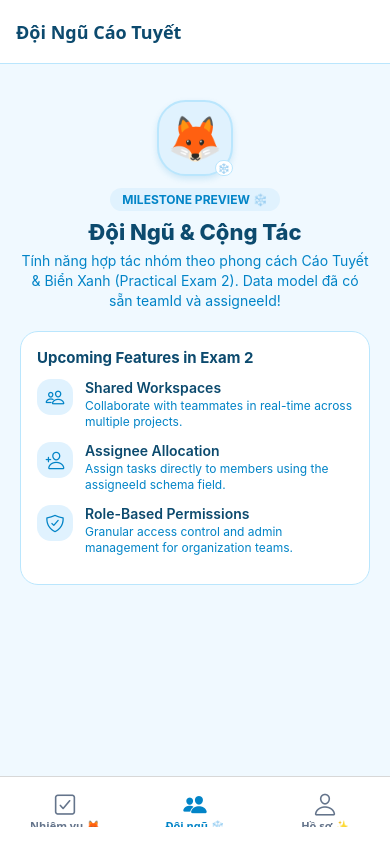
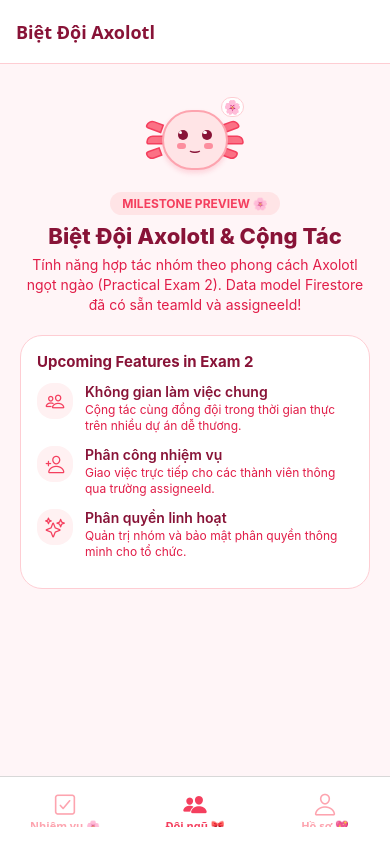
Before and after one commit to min098-ui/MMA301_AS, a React Native app: screen /Teams in a window 390 px wide. Built offline with nearby package versions, Linux system fonts and the light colour scheme; no server answers; the database is empty.

Commit message:
style: switch theme to cute pastel pink Axolotl with custom kawaii Axolotl logo

```diff
--- /dev/null
+++ b/src/components/AxolotlLogo.tsx
@@ -0,0 +1,191 @@
+import React from 'react';
+import { View, Text, StyleSheet } from 'react-native';
+import { Colors } from '../constants/theme';
+
+interface AxolotlLogoProps {
+  size?: number;
+}
+
+export const AxolotlLogo: React.FC<AxolotlLogoProps> = ({ size = 52 }) => {
+  const scale = size / 52;
+
+  return (
+    <View style={[styles.container, { width: size * 1.15, height: size }]}>
+      {/* Left External Gills (Mang ngoài bên trái) */}
+      <View style={[styles.gillsLeft, { transform: [{ scale }] }]}>
+        <View style={[styles.gill, styles.gillTopLeft]} />
+        <View style={[styles.gill, styles.gillMidLeft]} />
+        <View style={[styles.gill, styles.gillBotLeft]} />
+      </View>
+
+      {/* Main Cute Pink Head (Đầu Axolotl) */}
+      <View
+        style={[
+          styles.head,
+          {
+            width: size * 0.82,
+            height: size * 0.76,
+            borderRadius: (size * 0.82) / 2,
+          },
+        ]}
+      >
+        {/* Cute Kawaii Eyes (Mắt to tròn long lanh) */}
+        <View style={styles.eyeRow}>
+          <View style={[styles.eye, { width: 6.5 * scale, height: 6.5 * scale }]}>
+            <View style={[styles.pupilShine, { width: 2.2 * scale, height: 2.2 * scale }]} />
+          </View>
+          <View style={[styles.eye, { width: 6.5 * scale, height: 6.5 * scale }]}>
+            <View style={[styles.pupilShine, { width: 2.2 * scale, height: 2.2 * scale }]} />
+          </View>
+        </View>
+
+        {/* Blush Cheeks & Smile (Má hồng & miệng cười đáng yêu) */}
+        <View style={styles.mouthRow}>
+          <View style={[styles.blush, { width: 6 * scale, height: 3.5 * scale }]} />
+          <Text style={[styles.mouth, { fontSize: 8.5 * scale }]}>‿</Text>
+          <View style={[styles.blush, { width: 6 * scale, height: 3.5 * scale }]} />
+        </View>
+      </View>
+
+      {/* Right External Gills (Mang ngoài bên phải) */}
+      <View style={[styles.gillsRight, { transform: [{ scale }] }]}>
+        <View style={[styles.gill, styles.gillTopRight]} />
+        <View style={[styles.gill, styles.gillMidRight]} />
+        <View style={[styles.gill, styles.gillBotRight]} />
+      </View>
+
+      {/* Cute Sparkle Bubble */}
+      <View style={[styles.sparkleBadge, { right: -2 * scale, top: -2 * scale }]}>
+        <Text style={[styles.sparkleText, { fontSize: 9 * scale }]}>🌸</Text>
+      </View>
+    </View>
+  );
+};
+
+const styles = StyleSheet.create({
+  container: {
+    alignItems: 'center',
+    justifyContent: 'center',
+    position: 'relative',
+    flexDirection: 'row',
+  },
+  head: {
+    backgroundColor: '#FFE4E6',
+    borderWidth: 2,
+    borderColor: '#FDA4AF',
+    alignItems: 'center',
+    justifyContent: 'center',
+    shadowColor: Colors.primary,
+    shadowOffset: { width: 0, height: 3 },
+    shadowOpacity: 0.18,
+    shadowRadius: 5,
+    elevation: 3,
+    zIndex: 2,
+  },
+  eyeRow: {
+    flexDirection: 'row',
+    justifyContent: 'space-between',
+    width: '56%',
+    marginBottom: 2,
+  },
+  eye: {
+    backgroundColor: '#881337',
+    borderRadius: 9999,
+    position: 'relative',
+  },
+  pupilShine: {
+    backgroundColor: '#FFFFFF',
+    borderRadius: 9999,
+    position: 'absolute',
+    top: 1,
+    left: 1,
+  },
+  mouthRow: {
+    flexDirection: 'row',
+    alignItems: 'center',
+    justifyContent: 'center',
+    width: '74%',
+  },
+  mouth: {
+    color: '#881337',
+    fontWeight: '800',
+    lineHeight: 10,
+    marginTop: -2,
+    marginHorizontal: 3,
+  },
+  blush: {
+    backgroundColor: '#FB7185',
+    borderRadius: 9999,
+    opacity: 0.75,
+  },
+  gillsLeft: {
+    position: 'absolute',
+    left: 1,
+    zIndex: 1,
+    gap: 3,
+  },
+  gillsRight: {
+    position: 'absolute',
+    right: 1,
+    zIndex: 1,
+    gap: 3,
+  },
+  gill: {
+    backgroundColor: '#FB7185',
+    borderWidth: 1,
+    borderColor: '#F43F5E',
+  },
+  gillTopLeft: {
+    width: 11,
+    height: 6,
+    borderTopLeftRadius: 10,
+    borderBottomLeftRadius: 4,
+    transform: [{ rotate: '20deg' }],
+  },
+  gillMidLeft: {
+    width: 14,
+    height: 6,
+    borderTopLeftRadius: 12,
+    borderBottomLeftRadius: 5,
+  },
+  gillBotLeft: {
+    width: 10,
+    height: 6,
+    borderTopLeftRadius: 5,
+    borderBottomLeftRadius: 10,
+    transform: [{ rotate: '-20deg' }],
+  },
+  gillTopRight: {
+    width: 11,
+    height: 6,
+    borderTopRightRadius: 10,
+    borderBottomRightRadius: 4,
+    transform: [{ rotate: '-20deg' }],
+  },
+  gillMidRight: {
+    width: 14,
+    height: 6,
+    borderTopRightRadius: 12,
+    borderBottomRightRadius: 5,
+  },
+  gillBotRight: {
+    width: 10,
+    height: 6,
+    borderTopRightRadius: 5,
+    borderBottomRightRadius: 10,
+    transform: [{ rotate: '20deg' }],
+  },
+  sparkleBadge: {
+    position: 'absolute',
+    backgroundColor: '#FFFFFF',
+    borderRadius: 9999,
+    paddingHorizontal: 2,
+    paddingVertical: 1,
+    borderWidth: 1,
+    borderColor: '#FECDD3',
+    zIndex: 4,
+  },
+  sparkleText: {
+    textAlign: 'center',
+  },
+});
--- a/src/components/TaskCard.tsx
+++ b/src/components/TaskCard.tsx
@@ -75,14 +75,14 @@ export const TaskCard: React.FC<TaskCardProps> = ({ task, onEdit, onDelete, onTo
           activeOpacity={0.7}
         >
           <Text style={{ fontSize: 13, marginRight: 2 }}>
-            {task.status === 'Completed' ? '❄️' : task.status === 'In Progress' ? '🌊' : '🦊'}
+            {task.status === 'Completed' ? '🌸' : task.status === 'In Progress' ? '✨' : '🎀'}
           </Text>
           <Text style={[styles.badgeText, { color: statusStyle.text }]}>{task.status}</Text>
         </TouchableOpacity>
 
         <View style={[styles.badge, { backgroundColor: priorityStyle.bg }]}>
           <Text style={[styles.badgeText, { color: priorityStyle.text }]}>
-            {task.priority === 'High' ? '🔥 Cao' : task.priority === 'Medium' ? '✨ Vừa' : '🌿 Thấp'}
+            {task.priority === 'High' ? '🍓 Cao' : task.priority === 'Medium' ? '🍬 Vừa' : '🍀 Thấp'}
           </Text>
         </View>
 
--- a/src/constants/theme.ts
+++ b/src/constants/theme.ts
@@ -1,33 +1,33 @@
 export const Colors = {
-  // Arctic Ocean & Snowy Fox Palette
-  primary: '#0284C7', // Ocean Sky Blue
-  primaryLight: '#E0F2FE', // Frosted Ice Blue
-  primaryDark: '#0369A1', // Deep Arctic Ocean
-  accent: '#38BDF8', // Glacial Cyan
-  accentSoft: '#BAE6FD', // Pastel Snow Ice
-  background: '#F0F9FF', // Soft Snowy Light Blue
+  // Cute Pink Axolotl Palette
+  primary: '#F43F5E', // Strawberry Axolotl Pink
+  primaryLight: '#FFF1F2', // Soft Milk Rose
+  primaryDark: '#BE123C', // Deep Berry Rose
+  accent: '#FB7185', // Coral Blossom Pink
+  accentSoft: '#FFE4E6', // Pastel Marshmallow Pink
+  background: '#FFF5F7', // Softest Baby Pink
   surface: '#FFFFFF',
-  surfaceVariant: '#E0F2FE', // Ice Frost Chip
-  border: '#BAE6FD', // Soft Ice Border
-  textPrimary: '#0C4A6E', // Deep Arctic Navy
-  textSecondary: '#0284C7', // Soft Ocean Blue
-  textMuted: '#64748B', // Arctic Mist
+  surfaceVariant: '#FFE4E6', // Frosted Strawberry Milk
+  border: '#FECDD3', // Delicate Pink Border
+  textPrimary: '#881337', // Deep Raspberry
+  textSecondary: '#E11D48', // Sweet Rose
+  textMuted: '#FDA4AF', // Soft Blush
 
-  // Status colors - Cute Pastel
-  statusTodo: '#0284C7', // Arctic Blue
-  statusTodoBg: '#E0F2FE',
-  statusInProgress: '#D97706', // Warm Amber
+  // Status colors - Cute Pastel Sweets
+  statusTodo: '#EC4899', // Cotton Candy Pink
+  statusTodoBg: '#FDF2F8',
+  statusInProgress: '#F59E0B', // Honey Peach
   statusInProgressBg: '#FEF3C7',
-  statusCompleted: '#059669', // Emerald Mint
-  statusCompletedBg: '#D1FAE5',
+  statusCompleted: '#10B981', // Mint Macaron
+  statusCompletedBg: '#ECFDF5',
 
   // Priority colors - Soft Cute Badges
-  priorityHigh: '#E11D48', // Berry Rose
+  priorityHigh: '#E11D48', // Strawberry Red
   priorityHighBg: '#FFE4E6',
-  priorityMed: '#7C3AED', // Soft Violet
-  priorityMedBg: '#EDE9FE',
-  priorityLow: '#0D9488', // Arctic Teal
-  priorityLowBg: '#CCFBF1',
+  priorityMed: '#A855F7', // Lavender Sweet
+  priorityMedBg: '#F3E8FF',
+  priorityLow: '#06B6D4', // Pastel Aqua
+  priorityLowBg: '#ECFEFF',
 
   danger: '#F43F5E',
   success: '#10B981',
@@ -43,9 +43,9 @@ export const Spacing = {
 };
 
 export const Radius = {
-  sm: 8,
-  md: 14,
-  lg: 18,
-  xl: 24,
+  sm: 10,
+  md: 16,
+  lg: 22,
+  xl: 28,
   full: 9999,
 };
--- a/src/navigation/AppNavigator.tsx
+++ b/src/navigation/AppNavigator.tsx
@@ -68,24 +68,24 @@ export const AppNavigator: React.FC = () => {
           name="Home"
           component={HomeScreen}
           options={{
-            title: 'Nhiệm vụ 🦊',
-            headerTitle: 'SnowyFox Tasks 🌊',
+            title: 'Nhiệm vụ 🌸',
+            headerTitle: 'Axolotl Tasks 🌸',
           }}
         />
         <Tab.Screen
           name="Teams"
           component={TeamsScreen}
           options={{
-            title: 'Đội ngũ ❄️',
-            headerTitle: 'Đội Ngũ Cáo Tuyết',
+            title: 'Đội ngũ 🎀',
+            headerTitle: 'Biệt Đội Axolotl',
           }}
         />
         <Tab.Screen
           name="Profile"
           component={ProfileScreen}
           options={{
-            title: 'Hồ sơ ✨',
-            headerTitle: 'Hồ Sơ Cáo Tuyết',
+            title: 'Hồ sơ 💖',
+            headerTitle: 'Hồ Sơ Axolotl',
           }}
         />
       </Tab.Navigator>
--- a/src/screens/HomeScreen.tsx
+++ b/src/screens/HomeScreen.tsx
@@ -18,7 +18,7 @@ import { TaskCard } from '../components/TaskCard';
 import { TaskModal } from '../components/TaskModal';
 import { FilterTabs } from '../components/FilterTabs';
 import { EmptyState } from '../components/EmptyState';
-import { ArcticFoxLogo } from '../components/ArcticFoxLogo';
+import { AxolotlLogo } from '../components/AxolotlLogo';
 import { Colors, Spacing, Radius } from '../constants/theme';
 
 export const HomeScreen: React.FC = () => {
@@ -83,11 +83,11 @@ export const HomeScreen: React.FC = () => {
       {/* Intro Header */}
       <View style={styles.introCard}>
         <View style={styles.introTop}>
-          <ArcticFoxLogo size={48} />
+          <AxolotlLogo size={52} />
           <View style={[styles.introTextBox, { marginLeft: Spacing.md }]}>
-            <Text style={styles.appName}>SnowyFox Tasks 🦊❄️</Text>
+            <Text style={styles.appName}>Axolotl Tasks 🌸</Text>
             <Text style={styles.appDescription}>
-              Task Management theo phong cách Cáo Tuyết & Biển Xanh
+              Quản lý công việc ngọt ngào cùng bé Axolotl hồng
             </Text>
           </View>
           <TouchableOpacity
@@ -96,7 +96,7 @@ export const HomeScreen: React.FC = () => {
             activeOpacity={0.8}
           >
             <Ionicons name="add" size={20} color="#FFFFFF" />
-            <Text style={styles.headerAddText}>Tạo mới</Text>
+            <Text style={styles.headerAddText}>+ Tạo mới</Text>
           </TouchableOpacity>
         </View>
 
--- a/src/screens/TeamsScreen.tsx
+++ b/src/screens/TeamsScreen.tsx
@@ -2,25 +2,25 @@ import React from 'react';
 import { View, Text, StyleSheet, ScrollView } from 'react-native';
 import { SafeAreaView } from 'react-native-safe-area-context';
 import { Ionicons } from '@expo/vector-icons';
-import { ArcticFoxLogo } from '../components/ArcticFoxLogo';
+import { AxolotlLogo } from '../components/AxolotlLogo';
 import { Colors, Spacing, Radius } from '../constants/theme';
 
 export const TeamsScreen: React.FC = () => {
   const upcomingFeatures = [
     {
       icon: 'people-outline' as const,
-      title: 'Shared Workspaces',
-      description: 'Collaborate with teammates in real-time across multiple projects.',
+      title: 'Không gian làm việc chung',
+      description: 'Cộng tác cùng đồng đội trong thời gian thực trên nhiều dự án dễ thương.',
     },
     {
       icon: 'person-add-outline' as const,
-      title: 'Assignee Allocation',
-      description: 'Assign tasks directly to members using the assigneeId schema field.',
+      title: 'Phân công nhiệm vụ',
+      description: 'Giao việc trực tiếp cho các thành viên thông qua trường assigneeId.',
     },
     {
-      icon: 'shield-checkmark-outline' as const,
-      title: 'Role-Based Permissions',
-      description: 'Granular access control and admin management for organization teams.',
+      icon: 'sparkles-outline' as const,
+      title: 'Phân quyền linh hoạt',
+      description: 'Quản trị nhóm và bảo mật phân quyền thông minh cho tổ chức.',
     },
   ];
 
@@ -28,17 +28,17 @@ export const TeamsScreen: React.FC = () => {
     <SafeAreaView style={styles.safeArea}>
       <ScrollView contentContainerStyle={styles.container}>
         <View style={{ marginTop: Spacing.lg, marginBottom: Spacing.md }}>
-          <ArcticFoxLogo size={76} />
+          <AxolotlLogo size={80} />
         </View>
 
         <View style={styles.badge}>
-          <Text style={styles.badgeText}>Milestone Preview ❄️</Text>
+          <Text style={styles.badgeText}>Milestone Preview 🌸</Text>
         </View>
 
-        <Text style={styles.title}>Đội Ngũ & Cộng Tác</Text>
+        <Text style={styles.title}>Biệt Đội Axolotl & Cộng Tác</Text>
         <Text style={styles.subtitle}>
-          Tính năng hợp tác nhóm theo phong cách Cáo Tuyết & Biển Xanh (Practical Exam 2).
-          Data model đã có sẵn teamId và assigneeId!
+          Tính năng hợp tác nhóm theo phong cách Axolotl ngọt ngào (Practical Exam 2).
+          Data model Firestore đã có sẵn teamId và assigneeId!
         </Text>
 
         <View style={styles.card}>
```
Also changed, not shown: src/components/Header.tsx (+4 -4 lines), src/screens/ProfileScreen.tsx (+4 -4 lines).
